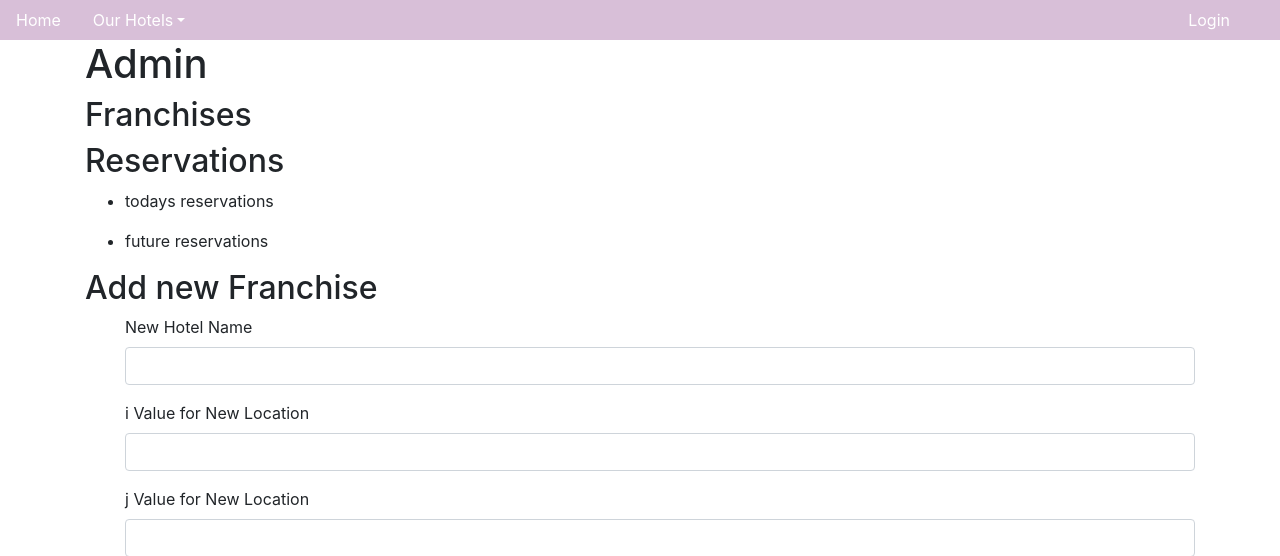
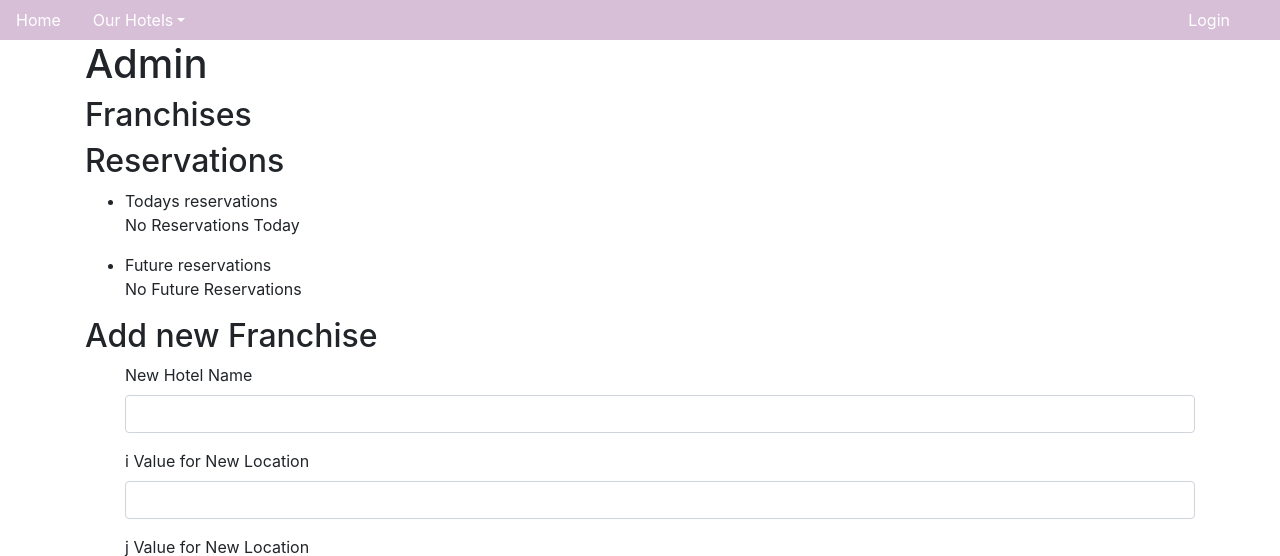
Before and after one commit to KevinQx/Hotel-370, a Python web app: template templates/admin.html in a window 1280 px wide. Shown: the top 556 px of the page. Run offline with Jinja, Linux system fonts and the light colour scheme; the template is opened without the code that fills it, so the values that code supplies are empty; some libraries are stand-ins or nearby versions.

Commit message:
Front end for admin.html done

```diff
--- a/templates/admin.html
+++ b/templates/admin.html
@@ -4,10 +4,10 @@
 <h2>Franchises</h2>
 <h2>Reservations</h2>
 <ul>
-  <li>todays reservations</li>
-  <p id="current"></p>
-  <li>future reservations</li>
-  <p id="future"></p>
+  <li>Todays reservations</li>
+  <p id="current">No Reservations Today</p>
+  <li>Future reservations</li>
+  <p id="future">No Future Reservations</p>
 </ul>
 <h2>Add new Franchise</h2>
 <ol>
```
